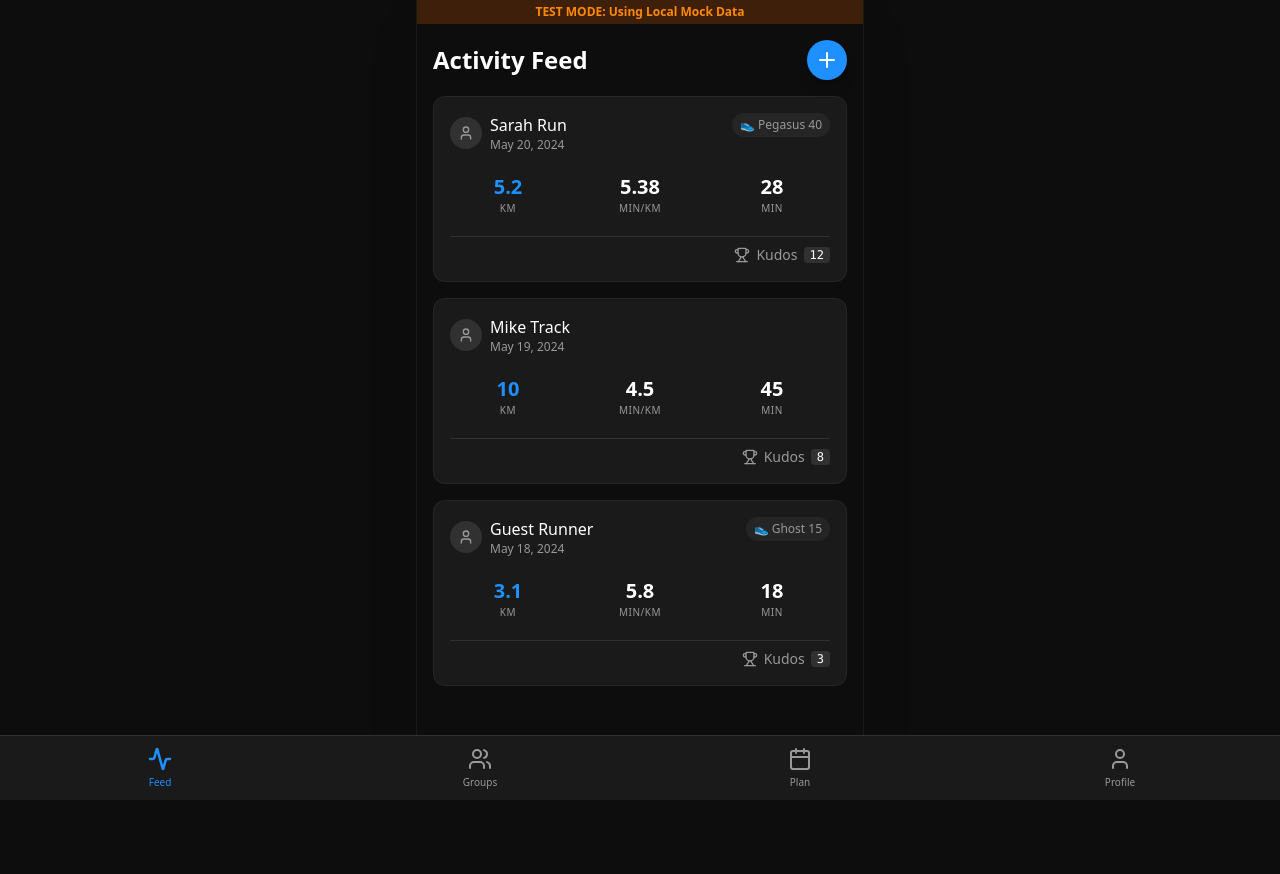
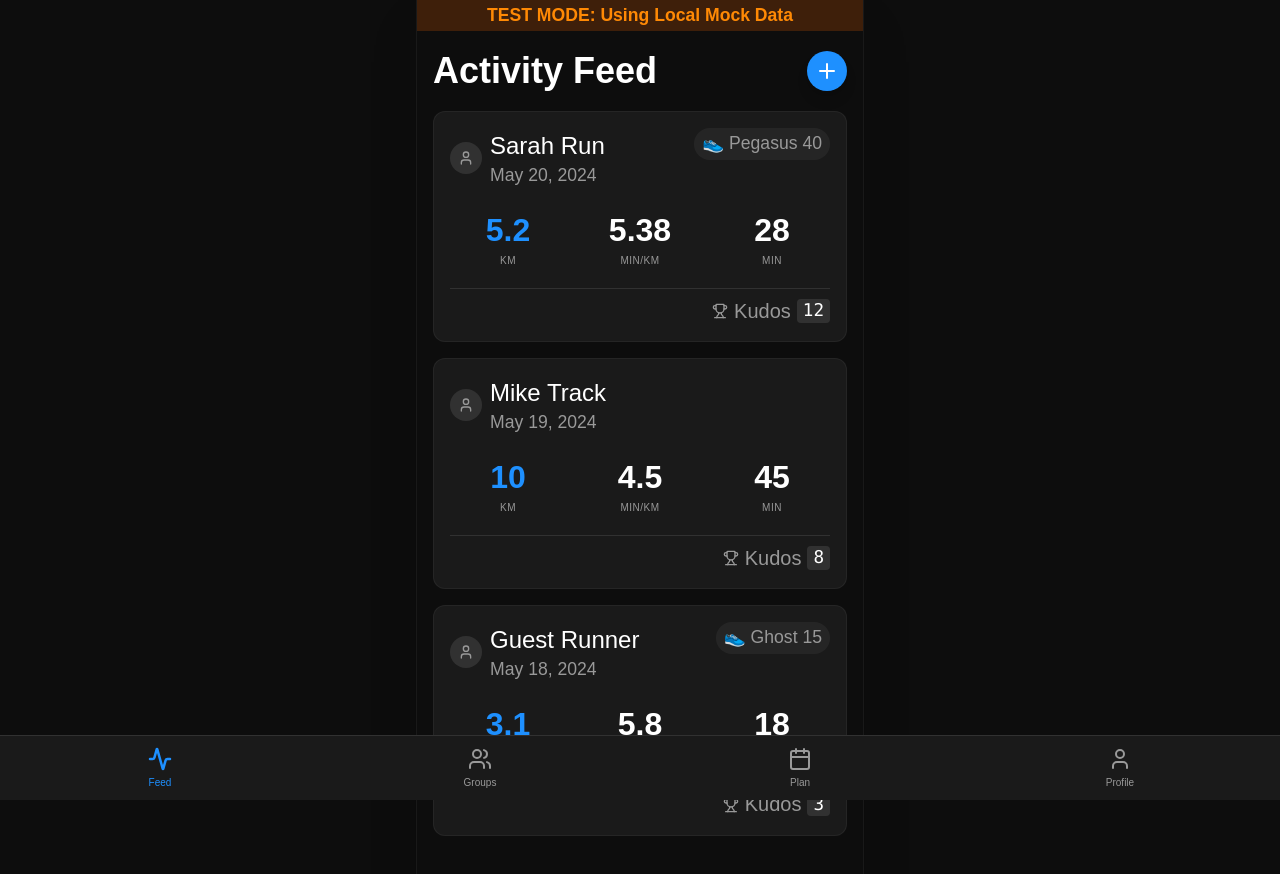
Before and after one commit to rongoods/roadrunners, a React (Vite) app: page / in a window 1280 px wide. Shown: the top 874 px of the page. Before the commit the page ends 800 px from the top, so only its background shows below. Built offline with nearby package versions, Linux system fonts and the light colour scheme.

Commit message:
update font

```diff
--- a/src/App.jsx
+++ b/src/App.jsx
@@ -131,7 +131,7 @@ function TabNavigation({ activeTab, onTabChange }) {
               )}
             >
               <Icon size={24} strokeWidth={isActive ? 2.5 : 2} />
-              <span className="text-[10px] mt-1 font-medium">{tab.label}</span>
+              <span className="text-[10px] mt-1 font-medium font-sans">{tab.label}</span>
             </button>
           );
         })}
@@ -299,15 +299,15 @@ function FeedView({ user, profile }) {
 
               <div className="grid grid-cols-3 gap-4 py-2">
                 <div className="text-center">
-                  <p className="text-xl font-bold text-primary">{run.distanceKm}</p>
+                  <p className="text-xl font-bold text-primary font-display">{run.distanceKm}</p>
                   <p className="text-[10px] text-secondary uppercase tracking-wider">km</p>
                 </div>
                 <div className="text-center">
-                  <p className="text-xl font-bold text-white">{run.paceMinPerKm}</p>
+                  <p className="text-xl font-bold text-white font-display">{run.paceMinPerKm}</p>
                   <p className="text-[10px] text-secondary uppercase tracking-wider">min/km</p>
                 </div>
                 <div className="text-center">
-                  <p className="text-xl font-bold text-white">{run.durationMinutes}</p>
+                  <p className="text-xl font-bold text-white font-display">{run.durationMinutes}</p>
                   <p className="text-[10px] text-secondary uppercase tracking-wider">min</p>
                 </div>
               </div>
@@ -319,7 +319,7 @@ function FeedView({ user, profile }) {
                 >
                   <Trophy size={16} />
                   <span>Kudos</span>
-                  <span className="font-mono bg-white/10 px-1.5 rounded text-white text-xs">{run.kudosCount || 0}</span>
+                  <span className="font-mono bg-white/10 px-1.5 rounded text-white text-xs font-display">{run.kudosCount || 0}</span>
                 </button>
               </div>
             </div>
@@ -447,7 +447,7 @@ function GroupsView({ user, profile }) {
               activeGroup.leaderboard.map((entry, i) => (
                 <div key={i} className="flex justify-between text-sm">
                   <span className="text-white">{i + 1}. {entry.username}</span>
-                  <span className="text-primary font-bold">{entry.distance}km</span>
+                  <span className="text-primary font-bold font-display">{entry.distance}km</span>
                 </div>
               ))
             ) : (
@@ -795,12 +795,12 @@ function ProfileView({ user, profile }) {
       <div className="grid grid-cols-2 gap-4">
         <div className="bg-surface p-4 rounded-xl border border-white/5 text-center">
           <TrendingUp size={24} className="text-primary mx-auto mb-2" />
-          <p className="text-2xl font-bold text-white">{stats.totalKm}</p>
+          <p className="text-2xl font-bold text-white font-display">{stats.totalKm}</p>
           <p className="text-xs text-secondary uppercase">Total km</p>
         </div>
         <div className="bg-surface p-4 rounded-xl border border-white/5 text-center">
           <Trophy size={24} className="text-primary mx-auto mb-2" />
-          <p className="text-2xl font-bold text-white">{stats.longest}</p>
+          <p className="text-2xl font-bold text-white font-display">{stats.longest}</p>
           <p className="text-xs text-secondary uppercase">Longest Run</p>
         </div>
       </div>
@@ -834,7 +834,7 @@ function ProfileView({ user, profile }) {
               <div key={shoe.id} className="bg-surface p-4 rounded-xl border border-white/5">
                 <div className="flex justify-between mb-2">
                   <span className="font-medium text-white">{shoe.name}</span>
-                  <span className="text-sm text-secondary">{shoe.currentMileage} / {shoe.targetMileage} km</span>
+                  <span className="text-sm text-secondary font-display">{shoe.currentMileage} / {shoe.targetMileage} km</span>
                 </div>
                 <div className="h-2 bg-white/10 rounded-full overflow-hidden">
                   <div
--- a/src/index.css
+++ b/src/index.css
@@ -1,13 +1,41 @@
 @import "tailwindcss";
+
+/* Orbitron (for numbers) and Alumni Sans Pinstripe (for text) */
+@import url('https://fonts.googleapis.com/css2?family=Alumni+Sans+Pinstripe:ital@0;1&family=Orbitron:wght@400..900&display=swap');
 
 @theme {
   --color-background: #0D0D0D;
   --color-surface: #1A1A1A;
   --color-primary: #1E90FF;
   --color-secondary: #999999;
+
+  --font-sans: "Alumni Sans Pinstripe", sans-serif;
+  --font-display: "Orbitron", sans-serif;
+
+  /* Alumni Sans Pinstripe is extremely condensed and small/thin.
+     We need to aggressively bump up the standard sizes to make it legible. */
+  --text-xs: 1.1rem;
+  /* Was 0.75rem */
+  --text-sm: 1.25rem;
+  /* Was 0.875rem */
+  --text-base: 1.5rem;
+  /* Was 1rem */
+  --text-lg: 1.75rem;
+  /* Was 1.125rem */
+  --text-xl: 2rem;
+  /* Was 1.25rem */
+  --text-2xl: 2.25rem;
+  /* Was 1.5rem */
+  --text-3xl: 2.5rem;
+  /* Was 1.875rem */
 }
 
 body {
   background-color: var(--color-background);
   color: #FFFFFF;
+  font-family: var(--font-sans);
+  font-size: var(--text-base);
+  font-weight: 400;
+  /* Ensure it's not too thin by default */
+  /* Alumni Sans Pinstripe is condensed/thin, bumping size slightly helps readability */
 }
```
